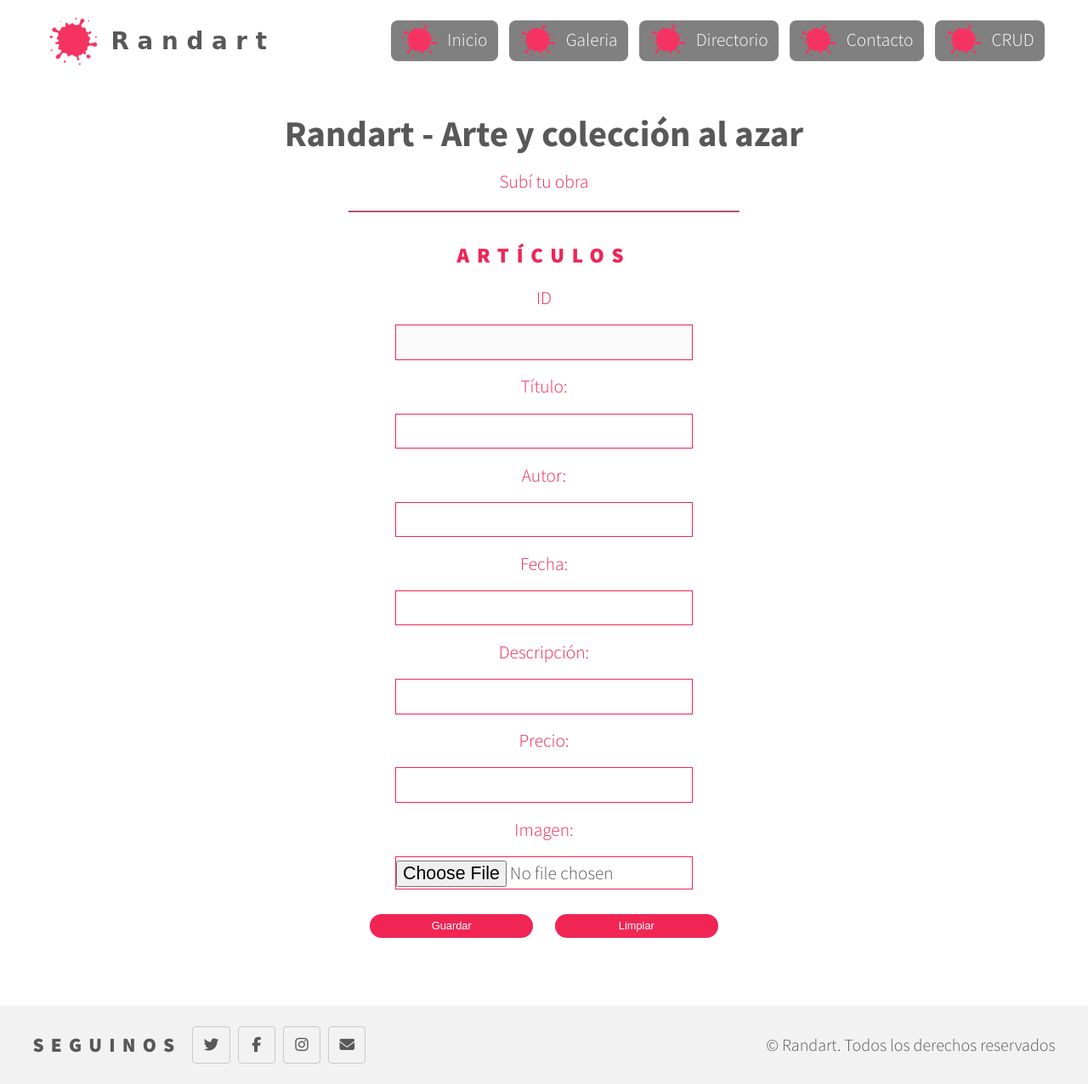
After one commit to nrmattar-dev/randart, a Flask app: template templates/subituobra.html in a window 1280 px wide. The commit adds this page. Shown: the whole page at 85% size. Run offline with Flask 3, Linux system fonts and the light colour scheme; the template is opened without the code that fills it, so the values that code supplies are empty; some libraries are stand-ins or nearby versions; some web fonts are replaced.

Commit message:
20231231_001

```diff
--- a/css/randart.css
+++ b/css/randart.css
@@ -2,6 +2,7 @@
 @import url('articulos.css');
 @import url('crud.css');
 @import url('formulario.css');
+@import url('subituobra.css');
 
 
 @import url("https://fonts.googleapis.com/css?family=Source+Sans+Pro:300,700,900");
--- /dev/null
+++ b/css/subituobra.css
@@ -0,0 +1,162 @@
+section{
+    display: flex;
+    justify-content: center;
+}
+.seccion{
+	display: grid;
+	grid-gap: 1vw;
+	grid-template-columns: auto;
+
+}
+.contenedor{
+	display: grid;
+	grid-gap: 5vw;
+	grid-template-columns: auto;
+    margin-bottom: 5vw;
+}
+
+.contenedor h3{
+    color: #f12554;
+
+}
+.contenedor table {
+    background-color: white;
+    border-collapse: collapse;
+    width: 30vw;
+    font-family: "Source Sans Pro", Helvetica, sans-serif;
+    justify-self: center;
+  }
+
+.contenedor th, td {
+    border: 0.1vw solid #dddddd;
+    padding: 0.8vw;
+    text-align: left;
+    color: #585858;
+    max-width: 20vw;
+    white-space: nowrap;        /* Evita el retorno de línea del texto */
+    overflow: hidden;           /* Oculta cualquier contenido que sobresalga de la celda */
+    text-overflow: ellipsis;
+  }
+
+.contenedor th {
+    background-color: #f2f2f2;
+    font-weight: bold;
+    color: #f12554;
+}
+
+.contenedor a{
+    text-decoration: none;
+    color: #dddddd;
+}
+
+.contenedor td:hover{
+    background-color: #f2f2f2;
+    color:#f12554
+}
+
+.contenedor a:hover{
+    background-color: #f2f2f2;
+    color:#f12554
+}
+
+
+.contenedor .delete{
+
+    margin-right: 2vh;
+    background-color: #f12554; /* Color de fondo */
+    color: white; /* Color del texto */
+    padding: 0.5vw 3vh; /* Relleno interno */
+    border: none; /* Quita el borde */
+    border-radius: 2vw; /* Borde redondeado */
+    text-align: center; /* Alineación del texto */
+    text-decoration: none; /* Quita el subrayado predeterminado */
+    display: inline-block; /* Mostrar como bloque en línea */
+    font-size: 1vw; /* Tamaño de fuente */
+    cursor: pointer; /* Cambia el cursor al pasar el ratón */
+
+}
+
+.contenedor .update{
+
+    margin-right: 2vh;
+    background-color: #4CAF50; /* Color de fondo */
+    color: white; /* Color del texto */
+    padding: 0.5vw 3vh; /* Relleno interno */
+    border: none; /* Quita el borde */
+    border-radius: 2vw; /* Borde redondeado */
+    text-align: center; /* Alineación del texto */
+    text-decoration: none; /* Quita el subrayado predeterminado */
+    display: inline-block; /* Mostrar como bloque en línea */
+    font-size: 1vw; /* Tamaño de fuente */
+    cursor: pointer; /* Cambia el cursor al pasar el ratón */
+}
+
+.contenedor .nuevo{
+    color: #f2f2f2;
+    margin-right: 2vh;
+    background-color: #001F3F50; /* Color de fondo */
+    color: white; /* Color del texto */
+    padding: 0.5vw 3vh; /* Relleno interno */
+    border: none; /* Quita el borde */
+    border-radius: 2vw; /* Borde redondeado */
+    text-align: center; /* Alineación del texto */
+    text-decoration: none; /* Quita el subrayado predeterminado */
+    display: inline-block; /* Mostrar como bloque en línea */
+    font-size: 1vw; /* Tamaño de fuente */
+    cursor: pointer; /* Cambia el cursor al pasar el ratón */
+}
+
+form{
+
+    /*height: 15vh;*/
+    border-radius: 3vw;
+    display: flex;
+    flex-direction: column;
+    align-items: center;
+    justify-content: center;
+}
+
+.entrada{
+    display: grid;
+	grid-gap: 1vw;
+	grid-template-columns: auto auto auto auto auto auto;
+    margin-bottom: 2vh;
+    grid-template-columns: auto ;
+}
+
+input{
+    border-color: #f12554;
+    border-style: solid;
+    border-width: 1px;
+
+}
+.contenedor label{
+
+    font-family: "Source Sans Pro", Helvetica, sans-serif;
+    color: #f12554;
+}
+
+.botones{
+    justify-self: center;
+    display: grid;
+    grid-template-columns: auto auto;
+    gap: 2vw;
+}
+
+.botones button{
+    width: 15vw;
+    background-color: #f12554; /* Color de fondo */
+    color: white; /* Color del texto */
+    padding: 0.5vw 3vh; /* Relleno interno */
+    border: none; /* Quita el borde */
+    border-radius: 2vw; /* Borde redondeado */
+    text-align: center; /* Alineación del texto */
+    text-decoration: none; /* Quita el subrayado predeterminado */
+    display: inline-block; /* Mostrar como bloque en línea */
+    font-size: 1vw; /* Tamaño de fuente */
+    cursor: pointer; /* Cambia el cursor al pasar el ratón */
+  }
+
+  button:hover {
+    background-color: #f12554;
+}
--- a/index.html
+++ b/index.html
@@ -14,6 +14,7 @@
         <h1>Randart - Arte y colección al azar</h1>
         <p class="centered-paragraph">Descubre una galeria diferente</p>
         <hr>
+
         <section id="presentacion">
 
             <div class="image-container">
@@ -32,6 +33,7 @@
                 una amplia variedad de obras de arte, desde pinturas hasta esculturas, fotografías y mucho más. ¡Explora
                 nuestra plataforma y descubre tu próxima pieza de arte favorita!</p>
         </section>
+
     </main>
     <footer id="footer"></footer>
 
--- /dev/null
+++ b/js/subituobra.js
@@ -0,0 +1,73 @@
+const { createApp } = Vue;
+
+const app = createApp({
+   data() {
+      return {
+         // Inicialmente, cargaremos tanto articulos como galerias
+         urls: {
+            //articulos: "https://randart.pythonanywhere.com/articulos",
+            articulos: "http://127.0.0.1:5000/articulos"
+         },
+         datos: {
+            articulos: []
+         },
+         imagenFile: null,
+         error: false,
+         cargando: true
+      };
+   },
+
+   methods: {
+
+    articulo_clear()
+    {
+        this.articulo_id = null;
+        this.titulo = "";
+        this.autor = "";
+        this.fecha = "";
+        this.descripcion = "";
+        this.precio = "";
+        this.imagenUrl = null;  // Asegúrate de utilizar la propiedad correcta
+        this.$refs.fileInput.value = null;  // Limpia el campo de entrada de archivos
+        document.getElementById('articulo_id').value = null;
+        document.getElementById('titulo').value = "";
+        document.getElementById('autor').value = "";
+        document.getElementById('fecha').value = "";
+        document.getElementById('descripcion').value = "";
+        document.getElementById('precio').value = "";
+
+    },
+    articulo_save() {
+        const formData = new FormData();
+        formData.append("titulo", this.titulo);
+        formData.append("autor", this.autor);
+        formData.append("descripcion", this.descripcion);
+        formData.append("precio", this.precio);
+        formData.append("imagen", this.imagen);
+
+         fetch("http://127.0.0.1:5000/articulo_insert", {
+          method: "POST",
+          body: formData,
+        })
+          .then((response) => response.json())
+          .then((data) => {
+            console.log("creado");
+            alert("Artículo Guardado");
+            this.articulo_clear();
+            this.fetchData("articulos");
+          })
+          .catch((err) => {
+            console.error(err);
+            alert("Error al grabar");
+          });
+      },
+      // ... (otros métodos)
+      handleFileUpload(event) {
+        const file = event.target.files[0];
+        if (file) {
+          // Guardar el archivo para su posterior envío
+          this.imagenFile = file;
+        }
+      },
+   }
+}).mount('#app');
--- /dev/null
+++ b/templates/subituobra.html
@@ -0,0 +1,71 @@
+<!DOCTYPE html>
+<html lang="en">
+
+<head>
+    <script src="../js/common.js"></script>
+
+    <title>Subí tu Obra</title>
+</head>
+
+
+<body>
+
+    <header id="header"></header>
+
+    <main id="main">
+
+        <h1>Randart - Arte y colección al azar</h1>
+
+        <p class="centered-paragraph">Subí tu obra</p>
+        <hr>
+
+        <div id="app">
+            <section class="contenedor">
+                <section class="seccion">
+                    <h3>Artículos</h3>
+
+                    <div class="container-form">
+
+                        <form>
+                            <div class="entrada">
+                                <label for="articulo_id">ID</label>
+                                <input type="number" name="articulo_id" id="articulo_id" disabled>
+                                <label for="titulo">Título:</label>
+                                <input type="text" name="titulo" id="titulo">
+                                <label for="autor">Autor:</label>
+                                <input type="text" name="autor" id="autor">
+                                <label for="fecha">Fecha:</label>
+                                <input type="text" name="fecha" id="fecha">
+                                <label for="descripcion">Descripción:</label>
+                                <input type="text" name="descripcion" id="descripcion">
+                                <label for="precio">Precio:</label>
+                                <input type="text" name="precio" id="precio">
+                                <label for="imagen">Imagen:</label>
+                                <input type="file" ref="fileInput" @change="handleFileUpload" id="imagen">
+                                <img :src="imagenUrl" alt="Imagen previa" v-if="imagenUrl">
+                            </div>
+                        </form>
+
+                    </div>
+
+                    <div class="botones">
+                        <button class="guardar" @click="articulo_save">Guardar</button>
+                        <button class="limpiar" @click="articulo_clear">Limpiar</button>
+                    </div>
+
+                </section>
+
+            </section>
+
+
+        </div>
+
+    </main>
+    <footer id="footer"></footer>
+
+    <script src="https://unpkg.com/vue@3/dist/vue.global.js"></script>
+    <script src="../js/subituobra.js"></script>
+
+</body>
+
+</html>
```
Also changed, not shown: templates/crud.html (+1 -25 lines).
